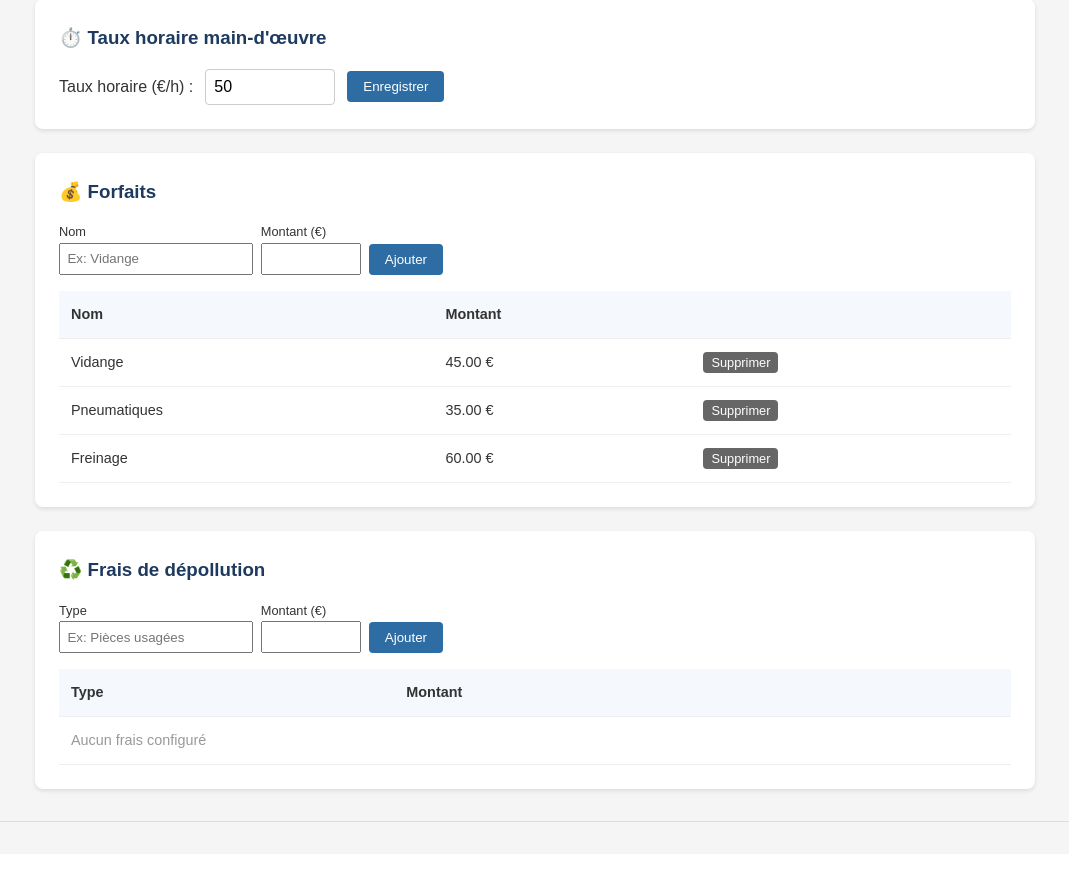
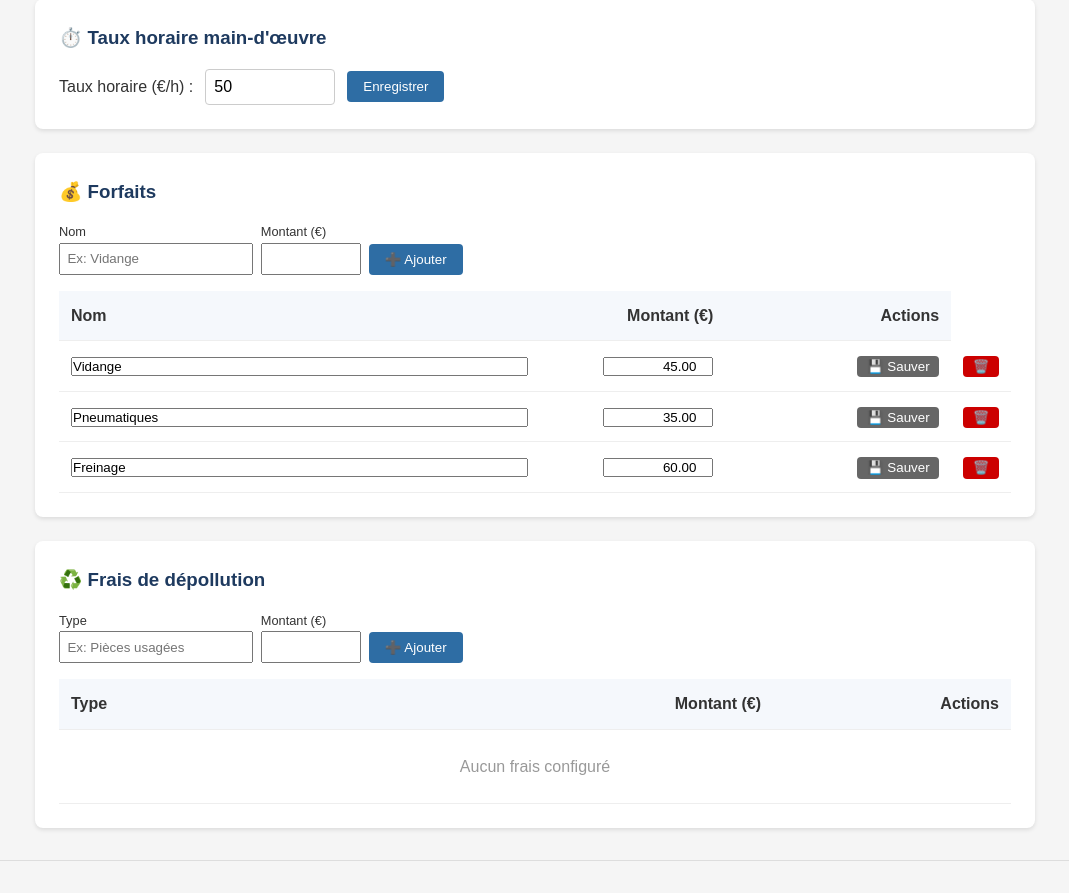
Before and after one commit to cv2b79/meca-auto, a Flask app: page /settings/fournitures in a window 1280 px wide. Shown: the part 484-1377 px from the top of the page, without its empty margins (105-1174 px from the left). Before the commit the page ends 1306 px from the top, so only its background shows below. Run offline with Flask 3, Linux system fonts and the light colour scheme; a user stored in the database is signed in.

Commit message:
Inline editing for forfaits and surcharges, fix tarif redirects
- forfait_new/edit/delete, surcharge_new/delete, taux_horaire_save now redirect
  to the correct page per role (ddfpt → admin?tab=tarification, magasinier → fournitures)
- Add surcharge_edit route
- Inline-editable rows (name + amount + save + delete) for forfaits and surcharges
  in both admin.html (Tarification tab) and fournitures.html
- Fix admin.html JS: add 'tarification' to valid tabs, support ?tab= URL param

Co-Authored-By: Claude Sonnet 4.6 <noreply@anthropic.com>

```diff
--- a/app/routes/settings.py
+++ b/app/routes/settings.py
@@ -412,7 +412,7 @@ def forfait_new():
     db.session.add(forfait)
     db.session.commit()
     flash('Forfait créé', 'success')
-    return redirect(url_for('settings.index'))
+    return _tarif_redirect()
 
 @settings_bp.route('/forfait/<int:id>/edit', methods=['POST'])
 @login_required
@@ -427,7 +427,7 @@ def forfait_edit(id):
     forfait.montant = request.form.get('montant')
     db.session.commit()
     flash('Forfait modifié', 'success')
-    return redirect(url_for('settings.index'))
+    return _tarif_redirect()
 
 @settings_bp.route('/forfait/<int:id>/delete', methods=['POST'])
 @login_required
@@ -440,7 +440,13 @@ def forfait_delete(id):
     forfait.actif = False
     db.session.commit()
     flash('Forfait supprimé', 'success')
-    return redirect(url_for('settings.index'))
+    return _tarif_redirect()
+
+def _tarif_redirect():
+    """Redirige vers la bonne page de tarification selon le rôle."""
+    if current_user.role == 'ddfpt':
+        return redirect(url_for('settings.admin', tab='tarification'))
+    return redirect(url_for('settings.fournitures'))
 
 # === FOURNITURES ===
 def _fournitures_redirect():
@@ -889,7 +895,7 @@ def surcharge_new():
     db.session.add(surcharge)
     db.session.commit()
     flash('Frais de dépollution créé', 'success')
-    return redirect(url_for('settings.index'))
+    return _tarif_redirect()
 
 @settings_bp.route('/taux-horaire', methods=['POST'])
 @login_required
@@ -903,7 +909,7 @@ def taux_horaire_save():
         flash('Taux horaire mis à jour', 'success')
     except (ValueError, TypeError):
         flash('Valeur invalide', 'error')
-    return redirect(url_for('settings.index'))
+    return _tarif_redirect()
 
 
 @settings_bp.route('/surcharge/<int:id>/delete', methods=['POST'])
@@ -917,7 +923,20 @@ def surcharge_delete(id):
     surcharge.actif = False
     db.session.commit()
     flash('Frais supprimé', 'success')
-    return redirect(url_for('settings.index'))
+    return _tarif_redirect()
+
+@settings_bp.route('/surcharge/<int:id>/edit', methods=['POST'])
+@login_required
+def surcharge_edit(id):
+    if not current_user.can_manage_settings():
+        flash('Accès refusé', 'error')
+        return redirect(url_for('main.index'))
+    surcharge = RecupSurcharge.query.get_or_404(id)
+    surcharge.nom = request.form.get('nom')
+    surcharge.montant = request.form.get('montant')
+    db.session.commit()
+    flash('Frais modifié', 'success')
+    return _tarif_redirect()
 
 # === CONSOMMABLES ===
 @settings_bp.route('/consommable/new', methods=['POST'])
--- a/app/templates/settings/fournitures.html
+++ b/app/templates/settings/fournitures.html
@@ -79,22 +79,43 @@
             <label style="display:block; font-size:0.8rem;">Montant (€)</label>
             <input type="number" step="0.01" name="montant" required style="padding:0.4rem; width:100px;">
         </div>
-        <button type="submit" class="btn">Ajouter</button>
+        <button type="submit" class="btn">➕ Ajouter</button>
     </form>
-    <table style="font-size:0.9rem; width:100%;">
-        <thead><tr><th>Nom</th><th>Montant</th><th></th></tr></thead>
+    <div style="overflow-x: auto;">
+        <table style="width:100%;">
+            <thead>
+                <tr>
+                    <th style="width:55%;">Nom</th>
+                    <th style="width:20%; text-align:right;">Montant (€)</th>
+                    <th style="width:25%; text-align:right;">Actions</th>
+                </tr>
+            </thead>
             <tbody>
             {% for f in forfaits %}
             <tr>
-            <td>{{ f.nom }}</td>
-            <td>{{ f.montant }} €</td>
-            <td><form method="POST" action="{{ url_for('settings.forfait_delete', id=f.id) }}" style="display:inline;" onsubmit="return confirm('Supprimer ?')"><button type="submit" class="btn btn-secondary" style="padding:0.2rem 0.5rem; font-size:0.8rem;">Supprimer</button></form></td>
+                <form method="POST" action="{{ url_for('settings.forfait_edit', id=f.id) }}">
+                <td><input type="text" name="nom" value="{{ f.nom }}" style="width:100%;"></td>
+                <td style="text-align:right;">
+                    <input type="number" step="0.01" min="0" name="montant" value="{{ f.montant }}" style="width:110px; text-align:right;">
+                </td>
+                <td style="text-align:right; white-space:nowrap;">
+                    <button type="submit" class="btn btn-secondary" style="padding:0.2rem 0.6rem;">💾 Sauver</button>
+                </td>
+                </form>
+                <td style="text-align:right;">
+                    <form method="POST" action="{{ url_for('settings.forfait_delete', id=f.id) }}" style="display:inline;" onsubmit="return confirm('Supprimer ce forfait ?')">
+                        <button type="submit" class="btn btn-danger" style="padding:0.2rem 0.6rem;">🗑️</button>
+                    </form>
+                </td>
             </tr>
             {% else %}
-        <tr><td colspan="3" style="color:#999;">Aucun forfait</td></tr>
+            <tr>
+                <td colspan="4" style="text-align: center; color: #999; padding: 1.5rem;">Aucun forfait enregistré</td>
+            </tr>
             {% endfor %}
             </tbody>
         </table>
+    </div>
 </div>
 
 <div class="card" style="margin-top:1.5rem;">
@@ -108,21 +129,42 @@
             <label style="display:block; font-size:0.8rem;">Montant (€)</label>
             <input type="number" step="0.01" name="montant" required style="padding:0.4rem; width:100px;">
         </div>
-        <button type="submit" class="btn">Ajouter</button>
+        <button type="submit" class="btn">➕ Ajouter</button>
     </form>
-    <table style="font-size:0.9rem; width:100%;">
-        <thead><tr><th>Type</th><th>Montant</th><th></th></tr></thead>
+    <div style="overflow-x: auto;">
+        <table style="width:100%;">
+            <thead>
+                <tr>
+                    <th style="width:55%;">Type</th>
+                    <th style="width:20%; text-align:right;">Montant (€)</th>
+                    <th style="width:25%; text-align:right;">Actions</th>
+                </tr>
+            </thead>
             <tbody>
             {% for r in surcharges %}
             <tr>
-            <td>{{ r.nom }}</td>
-            <td>{{ r.montant }} €</td>
-            <td><form method="POST" action="{{ url_for('settings.surcharge_delete', id=r.id) }}" style="display:inline;" onsubmit="return confirm('Supprimer ?')"><button type="submit" class="btn btn-secondary" style="padding:0.2rem 0.5rem; font-size:0.8rem;">Supprimer</button></form></td>
+                <form method="POST" action="{{ url_for('settings.surcharge_edit', id=r.id) }}">
+                <td><input type="text" name="nom" value="{{ r.nom }}" style="width:100%;"></td>
+                <td style="text-align:right;">
+                    <input type="number" step="0.01" min="0" name="montant" value="{{ r.montant }}" style="width:110px; text-align:right;">
+                </td>
+                <td style="text-align:right; white-space:nowrap;">
+                    <button type="submit" class="btn btn-secondary" style="padding:0.2rem 0.6rem;">💾 Sauver</button>
+                </td>
+                </form>
+                <td style="text-align:right;">
+                    <form method="POST" action="{{ url_for('settings.surcharge_delete', id=r.id) }}" style="display:inline;" onsubmit="return confirm('Supprimer ce frais ?')">
+                        <button type="submit" class="btn btn-danger" style="padding:0.2rem 0.6rem;">🗑️</button>
+                    </form>
+                </td>
             </tr>
             {% else %}
-        <tr><td colspan="3" style="color:#999;">Aucun frais configuré</td></tr>
+            <tr>
+                <td colspan="4" style="text-align: center; color: #999; padding: 1.5rem;">Aucun frais configuré</td>
+            </tr>
             {% endfor %}
             </tbody>
         </table>
     </div>
+</div>
 {% endblock %}
```
Also changed, not shown: app/templates/settings/admin.html (+42 -12 lines). Lines whose indentation alone changed are shown as unchanged.
